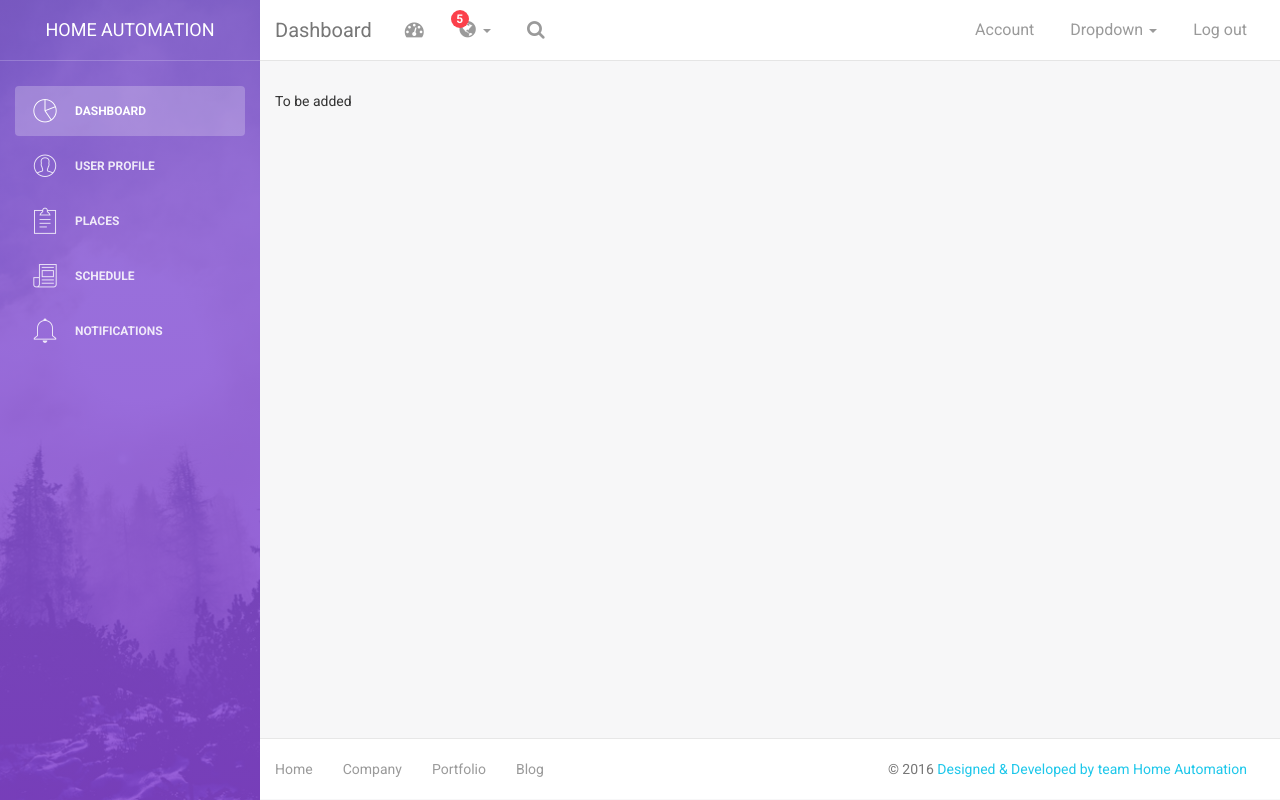
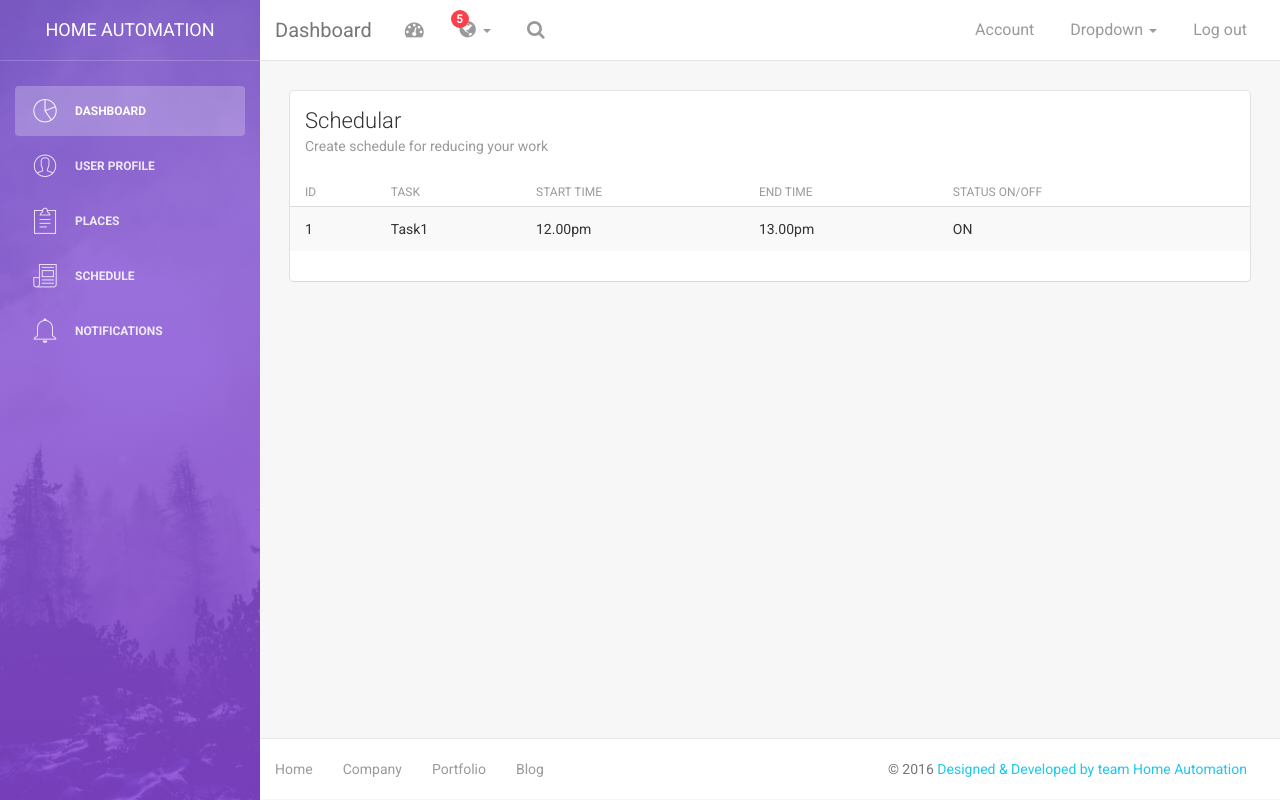
Before and after one commit to HomeAutomation-Project/server, a website: page public/index.html at #/schedule in a window 1280 px wide. Drawn offline with nearby package versions, Linux system fonts and the light colour scheme; some packages are replaced by stand-ins of ours.

Commit message:
created schedule page

```diff
--- a/public/schedule.html
+++ b/public/schedule.html
@@ -1 +1,38 @@
-To be added
+
+<div class="container-fluid">
+    <div class="row">
+        <div class="col-md-12">
+            <div class="card">
+                <div class="header">
+                    <h4 class="title">Schedular</h4>
+                    <p class="category">Create schedule for reducing your work</p>
+                </div>
+                <div class="content table-responsive table-full-width">
+                    <table class="table table-hover table-striped">
+                        <thead>
+                            <th>ID</th>
+                          <th>Task</th>
+                          <th>Start Time</th>
+                          <th>End Time</th>
+                          <th>Status ON/OFF</th>
+                        </thead>
+                        <tbody>
+                            <tr ng-repeate="schedule in schedules">
+                              <td>1</td>
+                              <td>Task1</td>
+                              <td>12.00pm</td>
+                              <td>13.00pm</td>
+                              <td>ON</td>
+                            </tr>
+                                                    </tbody>
+                    </table>
+
+                </div>
+            </div>
+        </div>
+
+
+
+
+    </div>
+</div>
```
